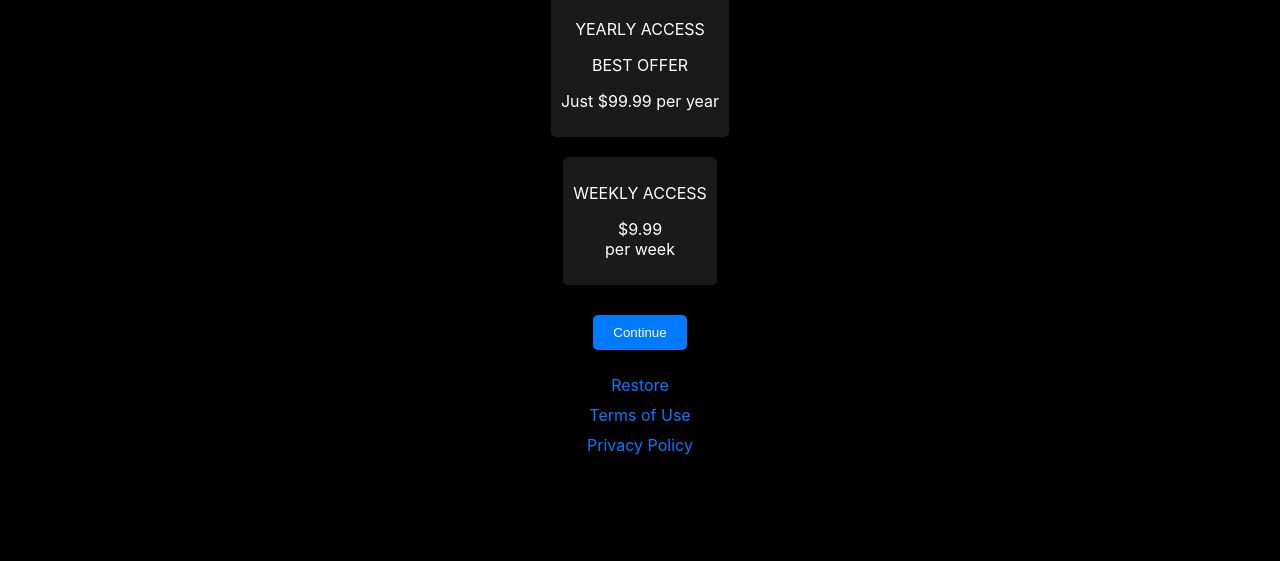
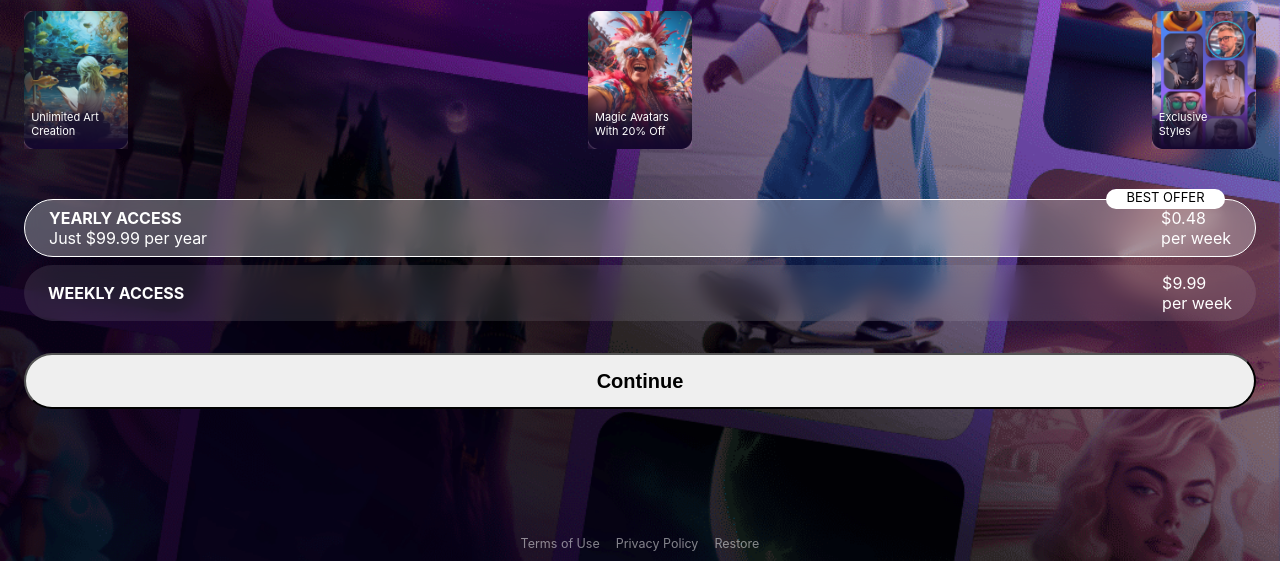
Before and after one commit to vladislavchikkj/TEST_TASK_BP_MOBILE, a website built with Vite: page index.html in a window 1280 px wide. Shown: the part 239-800 px from the top of the page. Built offline with nearby package versions, Linux system fonts and the light colour scheme.

Commit message:
add: page components

```diff
--- a/main.js
+++ b/main.js
@@ -1,6 +1,6 @@
 import './style.css'
 
-const supportedLanguages = ['en', 'es', 'fr', 'de', 'it', 'pt']
+const supportedLanguages = ['en', 'es', 'fr', 'de', 'ja', 'pt']
 let defaultLanguage = 'en'
 
 function getLanguage() {
@@ -43,15 +43,28 @@ function updateTexts(strings) {
 	document.querySelector('#best-offer').innerHTML = strings['BEST OFFER']
 	document.querySelector('#yearly-price').innerHTML = strings[
 		'Just {{price}} per year'
-	].replace('{{price}}', '$99.99') // пример, вставьте свою цену
+	].replace('{{price}}', '$99.99')
 	document.querySelector('#weekly').innerHTML = strings['WEEKLY ACCESS']
 	document.querySelector('#weekly-price').innerHTML = strings[
 		'{{price}} <br>per week'
-	].replace('{{price}}', '$9.99') // пример, вставьте свою цену
+	].replace('{{price}}', '$9.99')
 	document.querySelector('#continue').innerText = strings['Continue']
 	document.querySelector('#restore').innerText = strings['Restore']
 	document.querySelector('#terms').innerText = strings['Terms of Use']
 	document.querySelector('#privacy').innerText = strings['Privacy Policy']
+
+	// Update card texts
+	document.querySelector('.card-item:nth-child(1) .card-text').innerHTML =
+		strings['Unlimited Art <br>Creation']
+	document.querySelector('.card-item:nth-child(2) .card-text').innerHTML =
+		strings['Magic Avatars <br>With 20% Off']
+	document.querySelector('.card-item:nth-child(3) .card-text').innerHTML =
+		strings['Exclusive <br>Styles']
+}
+
+async function changeLanguage(lang) {
+	const strings = await loadLanguageStrings(lang)
+	updateTexts(strings)
 }
 
 const language = getLanguage()
@@ -59,23 +72,43 @@ loadLanguageStrings(language).then(strings => updateTexts(strings))
 
 document.querySelector('#app').innerHTML = `
   <div class="container">
+  <a class="close">x</a>
     <h1 id="title"></h1>
+    <div id="cards">
+      <div class="card-item">
+        <img src="/card1/1.png" alt="card1"/>
+        <p class="card-text">Unlimited Art <br>Creation</p>
+      </div>
+      <div class="card-item">
+        <img src="/card2/f2.png" alt="card2"/>
+        <p class="card-text">Magic Avatars <br>With 20% Off</p>
+      </div>
+      <div class="card-item">
+        <img src="/card3/f3.png" alt="card3"/>
+        <p class="card-text">Exclusive <br>Styles</p>
+      </div>
+    </div>
     <div class="offer">
-      <div class="offer-item">
-        <p id="yearly"></p>
-        <p id="best-offer"></p>
-        <p id="yearly-price"></p>
+      <div class="offer-item active">
+        <div>
+          <p id="yearly" class="fw-600"></p>
+          <p id="yearly-price"></p>
+        </div>
+        <div>
+          <p id="price">$0.48 <br/>per week</p>
+        </div>
+        <p id="best-offer" class="best-offer"></p>
       </div>
       <div class="offer-item">
-        <p id="weekly"></p>
+        <p id="weekly" class="fw-600"></p>
         <p id="weekly-price"></p>
       </div>
     </div>
     <button id="continue"></button>
     <div class="links">
-      <a href="#" id="restore">Restore</a>
       <a href="#" id="terms">Terms of Use</a>
       <a href="#" id="privacy">Privacy Policy</a>
+      <a href="#" id="restore">Restore</a>
     </div>
   </div>
 `
--- a/style.css
+++ b/style.css
@@ -1,60 +1,143 @@
 body {
+	padding: 0;
+	margin: 0;
 	font-family: 'SF Pro', -apple-system, BlinkMacSystemFont, 'Segoe UI', Roboto,
 		'Helvetica Neue', Arial, sans-serif;
-	margin: 0;
-	display: flex;
-	justify-content: center;
-	align-items: center;
-	height: 100vh;
 	background-color: #000;
 	color: #fff;
+	background-image: url('/bg-1.png');
+	background-size: cover;
+	background-repeat: no-repeat;
+	height: 100vh;
 }
 
 .container {
+	position: relative;
+	display: flex;
+	flex-direction: column;
+	align-items: center;
 	text-align: center;
-	padding: 20px;
+	padding: 0 1.5rem 0 1.5rem;
+	height: 100vh;
+}
+
+.close {
+	text-decoration: none;
+}
+
+h1 {
+	padding-top: 10vh;
+	font-size: 2.5rem;
+	line-height: 1.2em;
+}
+
+#cards {
+	display: flex;
+	justify-content: space-between;
+	gap: 0.875rem;
+	width: 100%;
+}
+
+.card-item {
+	position: relative;
+	width: 6.525rem;
+	height: 8.6625rem;
+	border-radius: 0.675rem;
+	box-sizing: border-box;
+}
+
+.card-item img {
+	width: 100%;
+	height: 100%;
+}
+
+.card-text {
+	position: absolute;
+	font-size: 0.6875rem;
+	bottom: 0;
+	text-align: start;
+	padding-left: 0.45rem;
 }
 
 .offer {
+	position: relative;
 	display: flex;
 	flex-direction: column;
-	align-items: center;
-	margin: 20px 0;
+	width: 100%;
+	padding-top: 3.125rem;
+	padding-bottom: 0.5rem;
 }
 
 .offer-item {
-	background-color: rgba(255, 255, 255, 0.1);
-	padding: 10px;
-	border-radius: 5px;
-	margin: 10px 0;
+	display: flex;
+	height: 3.5rem;
+	justify-content: space-between;
+	align-items: center;
+	background: rgba(255, 255, 255, 0.1016);
+	backdrop-filter: blur(10px);
+	border-radius: 2rem;
+	padding: 0 1.5rem 0 1.5rem;
+	text-align: start;
+	margin-bottom: 0.5rem;
+}
+.active {
+	border: 1px solid white;
+	background: rgba(255, 255, 255, 0.3024);
+}
+.fw-600 {
+	font-weight: 700;
+}
+
+.offer-item p {
+	margin: 0;
+	padding: 0;
+}
+
+.best-offer {
+	position: absolute;
+	top: -0.6875rem;
+	right: 1.875rem;
+	font-size: 0.8125rem;
+	background: #fff;
+	border-radius: 0.625rem;
+	color: #000;
+	height: 1.25rem;
+	width: 7.4375rem;
+	text-align: center;
 }
 
 button {
-	background-color: #007bff;
-	color: #fff;
-	border: none;
-	padding: 10px 20px;
-	border-radius: 5px;
-	cursor: pointer;
+	display: flex;
+	height: 3.5rem;
+	justify-content: center;
+	align-items: center;
+	border-radius: 2rem;
+	padding: 0 1.5rem 0 1.5rem;
+	text-align: center;
+	font-size: 1.25rem;
+	font-weight: 600;
+	margin-top: 1rem;
+	width: 100%;
 }
 
 button:hover {
-	background-color: #0056b3;
 }
 
 .links {
 	display: flex;
-	flex-direction: column;
-	align-items: center;
-	margin-top: 20px;
+	justify-content: center;
+	gap: 1rem;
+	margin-top: auto;
+	text-align: start;
+	padding-bottom: 0.625rem;
 }
 
-a {
-	color: #007bff;
+.links a {
+	color: #ffffff80;
 	text-decoration: none;
-	margin: 5px;
+	font-size: 0.78125rem;
 }
 
-a:hover {
+.links a:hover {
 	text-decoration: underline;
 }
```
Also changed, not shown: public/bg-1.png (added), public/card1/1.png (added), public/card1/1@2x.png (added), public/card1/1@3x.png (added), public/card2/2@2x.png (added), public/card2/2@3x.png (added), public/card2/f2.png (added), public/card3/f3.png (added), public/card3/f3@2x.png (added), public/card3/f3@3x.png (added), public/cross/Cross.png (added), public/cross/Cross@1.5x.svg (added), public/cross/Cross@2x.png (added), public/cross/Cross@3x.png (added), 1 other file.
